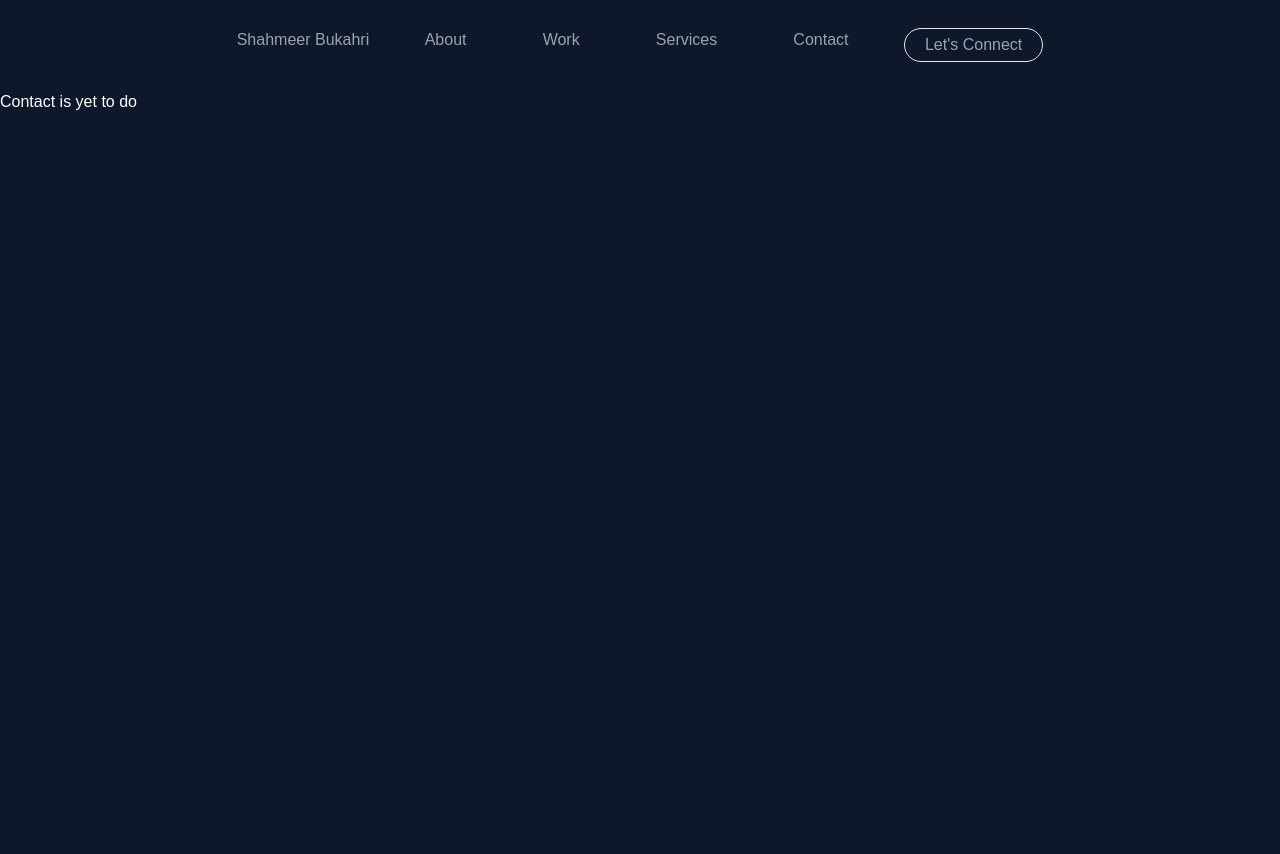
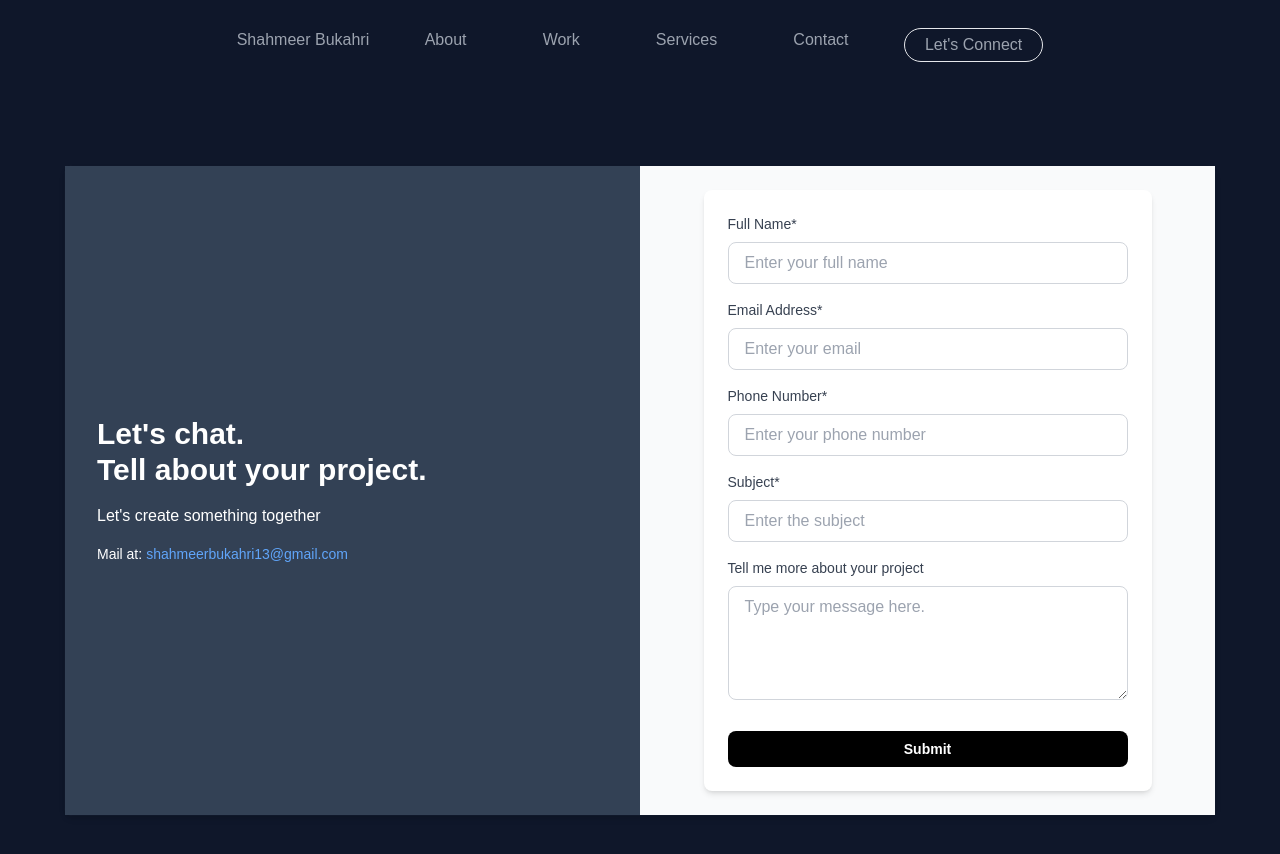
Before and after one commit to devshahmeerbukhari/Portfolio, a Next.js app: page /components/contact in a window 1280 px wide. Shown: the top 854 px of the page. Before the commit the page ends 800 px from the top, so only its background shows below. Built offline with nearby package versions, Linux system fonts and the light colour scheme.

Commit message:
Portfolio Contact Section Almost Completed

```diff
--- a/src/app/components/contact/page.tsx
+++ b/src/app/components/contact/page.tsx
@@ -1,11 +1,112 @@
-import React from 'react'
+import React from 'react';
 
 function Contact() {
   return (
-    <div>
-      Contact is yet to do
+    <div className="flex justify-center items-center min-h-screen ">
+      <div className="flex flex-col lg:flex-row justify-between border border-slate-900 rounded-3xl items-stretch bg-slate-700 w-full max-w-6xl h-auto shadow-md rounded-lg">
+        {/* Left Section */}
+        <div className="flex flex-col justify-center items-start bg-slate-700 text-white p-6 lg:p-8 lg:w-1/2 overflow-hidden">
+          <h1 className="text-3xl font-bold mb-4">
+            Let's chat. <br /> Tell about your project.
+          </h1>
+          <p className="mb-4">Let's create something together</p>
+          <div className="text-sm">
+            Mail at:
+            <a href="mailto:shahmeerbukahri13@gmail.com" className="text-blue-400 ml-1">
+              shahmeerbukahri13@gmail.com
+            </a>
+          </div>
+        </div>
+
+        {/* Right Section (Form) */}
+        <div className="flex justify-center items-center bg-gray-50 p-6 lg:w-1/2">
+          <form className="bg-white shadow-md rounded-lg p-6 w-full max-w-md">
+            <div className="mb-4">
+              <label
+                htmlFor="fullName"
+                className="block text-gray-700 text-sm font-medium mb-2"
+              >
+                Full Name*
+              </label>
+              <input
+                type="text"
+                id="fullName"
+                className="w-full px-4 py-2 border border-gray-300 rounded-lg focus:outline-none focus:ring-2 focus:ring-blue-500"
+                placeholder="Enter your full name"
+              />
+            </div>
+
+            <div className="mb-4">
+              <label
+                htmlFor="email"
+                className="block text-gray-700 text-sm font-medium mb-2"
+              >
+                Email Address*
+              </label>
+              <input
+                type="email"
+                id="email"
+                className="w-full px-4 py-2 border border-gray-300 rounded-lg focus:outline-none focus:ring-2 focus:ring-blue-500"
+                placeholder="Enter your email"
+              />
+            </div>
+
+            <div className="mb-4">
+              <label
+                htmlFor="phone"
+                className="block text-gray-700 text-sm font-medium mb-2"
+              >
+                Phone Number*
+              </label>
+              <input
+                type="tel"
+                id="phone"
+                className="w-full px-4 py-2 border border-gray-300 rounded-lg focus:outline-none focus:ring-2 focus:ring-blue-500"
+                placeholder="Enter your phone number"
+              />
+            </div>
+
+            <div className="mb-4">
+              <label
+                htmlFor="subject"
+                className="block text-gray-700 text-sm font-medium mb-2"
+              >
+                Subject*
+              </label>
+              <input
+                type="text"
+                id="subject"
+                className="w-full px-4 py-2 border border-gray-300 rounded-lg focus:outline-none focus:ring-2 focus:ring-blue-500"
+                placeholder="Enter the subject"
+              />
+            </div>
+
+            <div className="mb-6">
+              <label
+                htmlFor="message"
+                className="block text-gray-700 text-sm font-medium mb-2"
+              >
+                Tell me more about your project
+              </label>
+              <textarea
+                id="message"
+                rows={4}
+                className="w-full px-4 py-2 border border-gray-300 rounded-lg focus:outline-none focus:ring-2 focus:ring-blue-500"
+                placeholder="Type your message here."
+              ></textarea>
+            </div>
+
+            <button
+              type="submit"
+              className="w-full bg-black text-white py-2 rounded-lg text-sm font-semibold hover:bg-gray-800 focus:outline-none focus:ring-2 focus:ring-blue-500 focus:ring-offset-2"
+            >
+              Submit
+            </button>
+          </form>
+        </div>
+      </div>
     </div>
-  )
+  );
 }
 
-export default Contact
+export default Contact;
```
